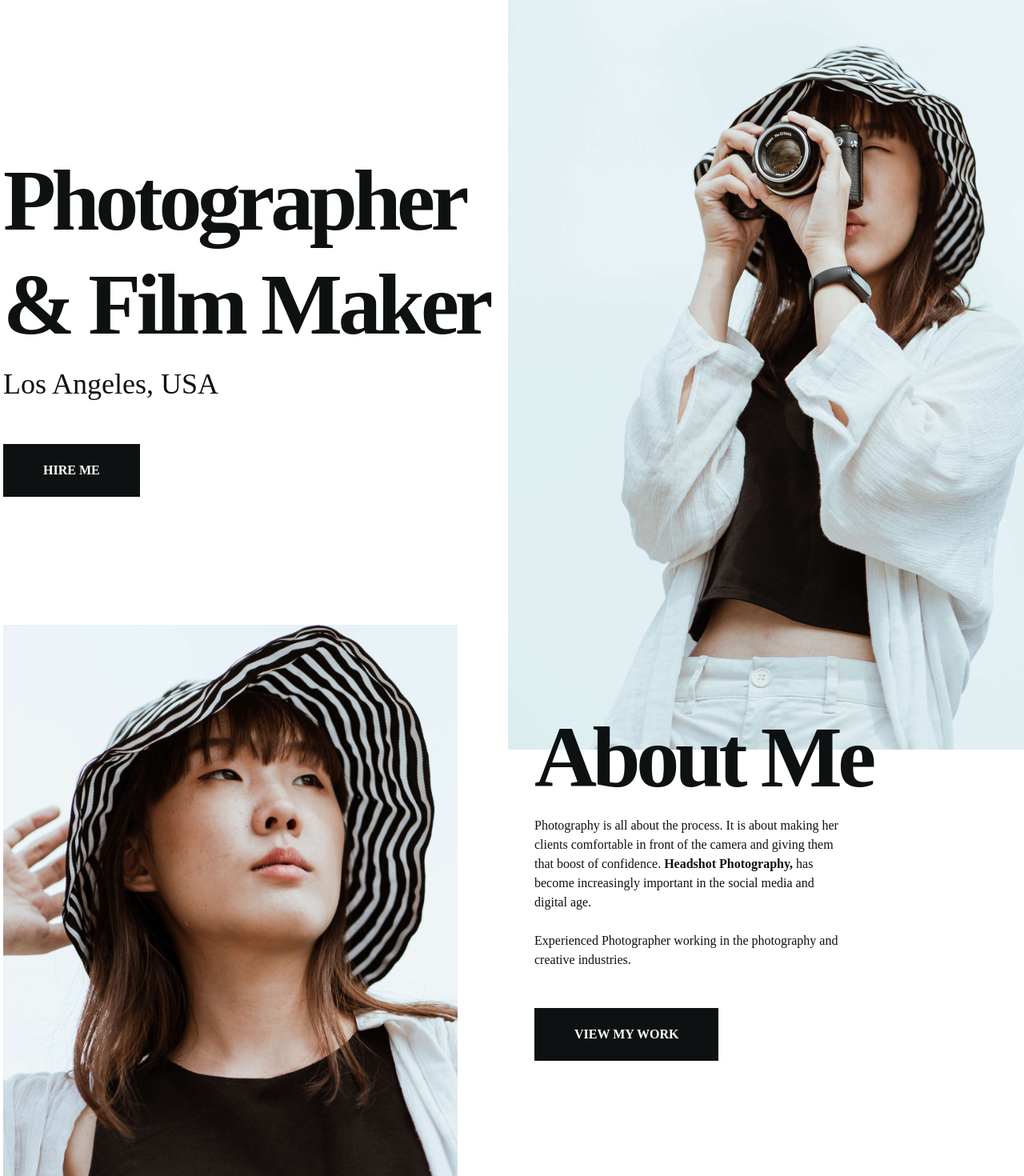
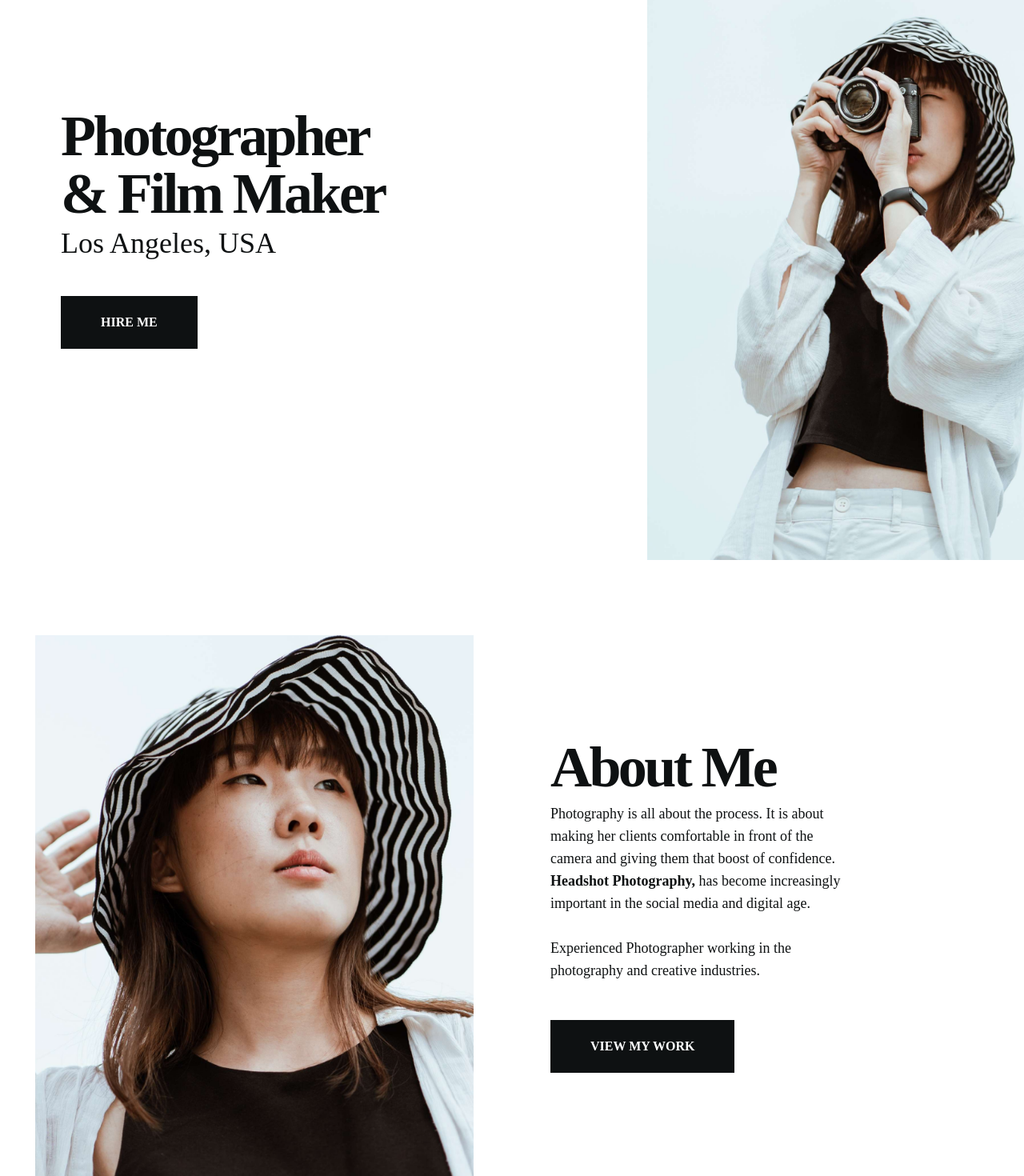
Before and after one commit to AdhurimBerisha/ShotByBane---Photography-Portfolio, a React (Vite) app: page / in a window 1280 px wide. Shown: the part 100-1570 px from the top of the page at 80% size. Built offline with nearby package versions, Linux system fonts and the light colour scheme.

Commit message:
Responsive

```diff
--- a/src/pages/About.tsx
+++ b/src/pages/About.tsx
@@ -28,10 +28,14 @@ const About = () => {
         className="container mx-auto h-full relative"
       >
         {/* text & img wrapper */}
-        <div className="flex flex-col lg:flex-row h-full items-center justify-center gap-x-24 text-center lg:text-left -ml-10 lg:pt-16">
+        <div className="flex flex-col lg:flex-row h-full items-center justify-center gap-x-8 lg:gap-x-24 text-center lg:text-left px-4 sm:px-6 md:px-8 lg:px-0 lg:pt-16 min-h-screen">
           {/* image */}
-          <div className="flex-1 max-h-96 lg:max-h-max order-2 lg:order-none overflow-hidden">
-            <img src="/images/about/woman.png" alt="" />
+          <div className="flex-1 w-full lg:w-auto h-[300px] sm:h-[400px] md:h-[500px] lg:h-full order-2 lg:order-none overflow-hidden">
+            <img
+              src="/images/about/woman.png"
+              alt=""
+              className="w-full h-full object-contain"
+            />
           </div>
           {/* text */}
           <motion.div
@@ -39,10 +43,12 @@ const About = () => {
             animate={{ opacity: 1, y: 0 }}
             exit={{ opacity: 0, y: "-80%" }}
             transition={transition1}
-            className="flex-1 pt-36 pb-14 lg:pt-0 lg:w-auto z-10 flex flex-col justify-center items-center lg:items-start"
+            className="flex-1 pt-24 sm:pt-28 md:pt-32 lg:pt-0 lg:w-auto z-10 flex flex-col justify-center items-center lg:items-start"
           >
-            <h1 className="h1">About me</h1>
-            <p className="mb-12 max-w-sm">
+            <h1 className="h1 text-4xl sm:text-5xl md:text-6xl lg:text-7xl">
+              About me
+            </h1>
+            <p className="mb-8 sm:mb-10 lg:mb-12 max-w-sm text-sm sm:text-base md:text-lg">
               Photography is all about the process. It is about making her
               clients comfortable in front of the camera and giving them that
               boost of confidence.
@@ -55,7 +61,7 @@ const About = () => {
             </p>
             <button
               onClick={() => scrollToSection("portfolio")}
-              className="btn"
+              className="btn text-sm sm:text-base"
             >
               View my work
             </button>
--- a/src/pages/Contact.tsx
+++ b/src/pages/Contact.tsx
@@ -13,38 +13,46 @@ const Contact = () => {
       animate={{ opacity: 1, y: 0 }}
       exit={{ opacity: 0, y: "100%" }}
       transition={transition1}
-      className="section"
+      className="section min-h-screen py-20"
     >
-      <div className="container mx-auto h-full">
-        <div className="flex flex-col lg:flex-row h-full items-center justify-start pt-36 gap-x-8 text-center lg:text-left">
+      <div className="container mx-auto">
+        <div className="flex flex-col lg:flex-row items-center justify-between gap-12 lg:gap-24 pt-96 sm:pt-[32rem] md:pt-[10rem] lg:pt-0">
           {/* text & form */}
           <div
             onMouseEnter={mouseEnterHandler}
             onMouseLeave={mouseLeaveHandler}
-            className="lg:flex-1 lg:pt-32 px-4"
+            className="w-full lg:w-1/2 px-4 lg:px-0"
           >
-            <h1 className="h1">Contact me</h1>
-            <p className="mb-12">I would love to get suggestions from you.</p>
+            <h1 className="h1 text-4xl sm:text-5xl md:text-6xl lg:text-7xl mb-6 lg:mb-8">
+              Contact me
+            </h1>
+            <p className="text-base sm:text-lg md:text-xl mb-8 lg:mb-12 text-gray-600">
+              I would love to get suggestions from you.
+            </p>
             {/* form */}
-            <form className="flex flex-col gap-y-4">
-              <div className="flex gap-x-10">
+            <form className="flex flex-col gap-y-6">
+              <div className="flex flex-col sm:flex-row gap-y-6 sm:gap-x-8">
                 <input
-                  className="outline-none border-b border-b-primary h-[60px] bg-transparent font-secondary w-full pl-3 placeholder:text-[#757879]"
+                  className="outline-none border-b border-b-primary h-[50px] sm:h-[60px] bg-transparent font-secondary w-full pl-3 placeholder:text-[#757879] text-sm sm:text-base"
                   type="text"
                   placeholder="Your name"
                 />
                 <input
-                  className="outline-none border-b border-b-primary h-[60px] bg-transparent font-secondary w-full pl-3 placeholder:text-[#757879]"
+                  className="outline-none border-b border-b-primary h-[50px] sm:h-[60px] bg-transparent font-secondary w-full pl-3 placeholder:text-[#757879] text-sm sm:text-base"
                   type="text"
                   placeholder="Your email address"
                 />
               </div>
               <input
-                className="outline-none border-b border-b-primary h-[60px] bg-transparent font-secondary w-full pl-3 placeholder:text-[#757879]"
+                className="outline-none border-b border-b-primary h-[50px] sm:h-[60px] bg-transparent font-secondary w-full pl-3 placeholder:text-[#757879] text-sm sm:text-base"
                 type="text"
                 placeholder="Your message"
               />
-              <button className="btn mb-[30px] mx-auto lg:mx-0 self-start">
+              <button
+                className="btn w-full sm:w-auto text-sm sm:text-base px-8 py-3 mt-4"
+                onMouseEnter={mouseEnterHandler}
+                onMouseLeave={mouseLeaveHandler}
+              >
                 Send it
               </button>
             </form>
@@ -57,10 +65,14 @@ const Contact = () => {
             animate={{ opacity: 1, y: 0 }}
             exit={{ opacity: 0, y: "100%" }}
             transition={{ transition: transition1, duration: 1.5 }}
-            className="lg:flex-1"
+            className="w-full lg:w-1/2 h-[300px] sm:h-[400px] md:h-[500px] lg:h-[600px]"
           >
-            <div className="bg-[#eef7f9]">
-              <img src="/images/contact/woman.png" alt="" />
+            <div className="bg-[#eef7f9] h-full w-full rounded-lg overflow-hidden">
+              <img
+                src="/images/contact/woman.png"
+                alt="Contact"
+                className="w-full h-full object-contain"
+              />
             </div>
           </motion.div>
         </div>
--- a/src/pages/Home.tsx
+++ b/src/pages/Home.tsx
@@ -24,7 +24,7 @@ const Home = () => {
     >
       <div className="container mx-auto h-full relative">
         {/* text & img wrapper */}
-        <div className="flex flex-col justify-center ">
+        <div className="flex flex-col justify-center min-h-screen">
           {/* text */}
           <motion.div
             initial={{ opacity: 0, y: "-50%" }}
@@ -33,29 +33,29 @@ const Home = () => {
             transition={transition1}
             onMouseEnter={mouseEnterHandler}
             onMouseLeave={mouseLeaveHandler}
-            className="w-full -ml-10 pt-36 pb-14 lg:pt-0 lg:pb-0 lg:w-auto z-10  lg:absolute flex flex-col justify-center items-center lg:items-start"
+            className="w-full px-4 sm:px-6 md:px-8 pt-24 sm:pt-28 md:pt-32 lg:pt-0 pb-14 lg:pb-0 lg:w-auto z-10 lg:absolute flex flex-col justify-center items-center lg:items-start"
           >
-            <h1 className="h1 ">
+            <h1 className="h1 text-4xl sm:text-5xl md:text-6xl lg:text-7xl">
               photographer <br /> & film maker
             </h1>
-            <p className="text-[26px] lg:text-[36px] font-primary mb-4 lg:mb-12">
+            <p className="text-xl sm:text-2xl md:text-3xl lg:text-[36px] font-primary mb-4 lg:mb-12">
               Los Angeles, USA
             </p>
             <button
               onClick={() => scrollToSection("contact")}
-              className="btn mb-[30px]"
+              className="btn mb-[30px] text-sm sm:text-base"
             >
               hire me
             </button>
           </motion.div>
           {/* image */}
-          <div className="flex justify-end max-h-96 lg:max-h-max">
+          <div className="flex justify-center lg:justify-end w-full lg:absolute lg:right-0 lg:top-0 lg:h-full">
             <motion.div
               initial={{ scale: 0 }}
               animate={{ scale: 1 }}
               exit={{ scale: 0 }}
               transition={transition1}
-              className="relative lg:-right-40 overflow-hidden"
+              className="relative lg:-right-40 overflow-hidden h-[300px] sm:h-[400px] md:h-[500px] lg:h-full"
               onMouseEnter={mouseEnterHandler}
               onMouseLeave={mouseLeaveHandler}
             >
@@ -64,6 +64,7 @@ const Home = () => {
                 transition={transition1}
                 src="/images/home/woman.png"
                 alt=""
+                className="w-full h-full object-contain"
               />
             </motion.div>
           </div>
--- a/src/pages/Packages.tsx
+++ b/src/pages/Packages.tsx
@@ -58,13 +58,13 @@ const Pricing = () => {
       animate={{ opacity: 1, y: 0 }}
       exit={{ opacity: 0, y: "100%" }}
       transition={transition1}
-      className="section"
+      className="section min-h-screen"
     >
       <div className="container mx-auto h-full relative">
         <h1
           onMouseEnter={mouseEnterHandler}
           onMouseLeave={mouseLeaveHandler}
-          className="h1 text-center mb-12 pt-24"
+          className="h1 text-4xl sm:text-5xl md:text-6xl lg:text-7xl text-center mb-8 sm:mb-10 lg:mb-12 pt-16 sm:pt-20 md:pt-24"
         >
           Packages
         </h1>
@@ -72,7 +72,7 @@ const Pricing = () => {
         <div
           onMouseEnter={mouseEnterHandler}
           onMouseLeave={mouseLeaveHandler}
-          className="grid grid-cols-1 md:grid-cols-3 gap-8 px-4 lg:px-0 mb-20"
+          className="grid grid-cols-1 sm:grid-cols-2 lg:grid-cols-3 gap-4 sm:gap-6 lg:gap-8 px-4 sm:px-6 md:px-8 lg:px-0 mb-12 sm:mb-16 lg:mb-20"
         >
           {packages.map((pkg, index) => (
             <motion.div
@@ -80,20 +80,24 @@ const Pricing = () => {
               initial={{ opacity: 0, y: 20 }}
               animate={{ opacity: 1, y: 0 }}
               transition={{ delay: 0.2 * (index + 1) }}
-              className={`bg-white rounded-lg shadow-lg p-8 hover:shadow-xl transition-shadow duration-300 flex flex-col h-[500px] ${
+              className={`bg-white rounded-lg shadow-lg p-4 sm:p-6 lg:p-8 hover:shadow-xl transition-shadow duration-300 flex flex-col h-[400px] sm:h-[450px] lg:h-[500px] ${
                 pkg.popular ? "transform scale-105 relative" : ""
               }`}
             >
               {pkg.popular && (
-                <div className="absolute top-0 right-0 bg-primary text-white px-4 py-1 rounded-bl-lg">
+                <div className="absolute top-0 right-0 bg-primary text-white px-3 py-1 sm:px-4 sm:py-1 rounded-bl-lg text-sm sm:text-base">
                   Popular
                 </div>
               )}
               <div className="flex flex-col h-full">
                 <div>
-                  <h3 className="text-2xl font-bold mb-4">{pkg.name}</h3>
-                  <div className="text-3xl font-bold mb-6">{pkg.price}</div>
-                  <ul className="space-y-4">
+                  <h3 className="text-xl sm:text-2xl font-bold mb-2 sm:mb-4">
+                    {pkg.name}
+                  </h3>
+                  <div className="text-2xl sm:text-3xl font-bold mb-4 sm:mb-6">
+                    {pkg.price}
+                  </div>
+                  <ul className="space-y-2 sm:space-y-4 text-sm sm:text-base">
                     {pkg.features.map((feature, featureIndex) => (
                       <li key={featureIndex} className="flex items-center">
                         <span className="mr-2">✓</span>
@@ -104,7 +108,7 @@ const Pricing = () => {
                 </div>
                 <button
                   onClick={() => scrollToSection("contact")}
-                  className="py-3 bg-primary text-white rounded-lg hover:bg-opacity-90 transition-colors duration-300 mt-auto w-[200px] mx-auto"
+                  className="py-2 sm:py-3 bg-primary text-white rounded-lg hover:bg-opacity-90 transition-colors duration-300 mt-auto w-[160px] sm:w-[200px] mx-auto text-sm sm:text-base"
                   onMouseEnter={mouseEnterHandler}
                   onMouseLeave={mouseLeaveHandler}
                 >
--- a/src/pages/Portfolio.tsx
+++ b/src/pages/Portfolio.tsx
@@ -64,7 +64,7 @@ const Portfolio = () => {
         initial={{ opacity: 0, y: -20 }}
         animate={{ opacity: 1, y: 0 }}
         transition={transition1}
-        className="text-8xl font-bold text-center mb-8"
+        className="text-4xl sm:text-5xl md:text-6xl lg:text-8xl font-bold text-center mb-8"
       >
         Portfolio
       </motion.h1>
@@ -73,7 +73,7 @@ const Portfolio = () => {
         initial={{ opacity: 0, y: 20 }}
         animate={{ opacity: 1, y: 0 }}
         transition={transition1}
-        className="flex justify-center gap-4 mb-8"
+        className="flex flex-wrap justify-center gap-2 sm:gap-4 mb-8"
       >
         {categories.map((category) => (
           <button
@@ -82,7 +82,7 @@ const Portfolio = () => {
               setSelectedCategory(category);
               setVisibleItems(ITEMS_PER_PAGE);
             }}
-            className={`btn ${
+            className={`btn text-sm sm:text-base ${
               selectedCategory === category
                 ? "bg-black text-white"
                 : "bg-gray-100 hover:bg-gray-200 text-gray-800"
@@ -105,13 +105,13 @@ const Portfolio = () => {
             className="fixed top-4 right-4 z-50 bg-white bg-opacity-20 hover:bg-opacity-30 text-white rounded-full p-2 transition-all duration-300"
             aria-label="Close"
           >
-            <IoClose className="h-6 w-6" />
+            <IoClose className="h-4 w-4 sm:h-6 sm:w-6" />
           </button>
         )}
       >
         <motion.div
           layout
-          className="grid grid-cols-2 md:grid-cols-3 lg:grid-cols-4 gap-4"
+          className="grid grid-cols-1 sm:grid-cols-2 md:grid-cols-3 lg:grid-cols-4 gap-2 sm:gap-4"
         >
           <AnimatePresence mode="popLayout">
             {displayedImages.map((image, index) => (
@@ -132,7 +132,7 @@ const Portfolio = () => {
                     <img
                       src={image.src}
                       alt={`Gallery ${index + 1}`}
-                      className="w-full h-48 object-cover cursor-pointer rounded-lg shadow-md hover:scale-105 transition-transform duration-300"
+                      className="w-full h-32 sm:h-40 md:h-48 object-cover cursor-pointer rounded-lg shadow-md hover:scale-105 transition-transform duration-300"
                       loading="lazy"
                     />
                     <div className="absolute inset-0 bg-black bg-opacity-0 group-hover:bg-opacity-20 transition-opacity duration-300 rounded-lg" />
@@ -156,7 +156,7 @@ const Portfolio = () => {
             exit={{ opacity: 0, y: 20 }}
             transition={{ duration: 0.3 }}
             onClick={loadMore}
-            className="btn bg-black text-white hover:bg-gray-800"
+            className="btn bg-black text-white hover:bg-gray-800 text-sm sm:text-base"
             onMouseEnter={mouseEnterHandler}
             onMouseLeave={mouseLeaveHandler}
           >
@@ -170,7 +170,7 @@ const Portfolio = () => {
             exit={{ opacity: 0, y: 20 }}
             transition={{ duration: 0.3 }}
             onClick={seeLess}
-            className="btn bg-gray-200 text-gray-800 hover:bg-gray-300"
+            className="btn bg-gray-200 text-gray-800 hover:bg-gray-300 text-sm sm:text-base"
             onMouseEnter={mouseEnterHandler}
             onMouseLeave={mouseLeaveHandler}
           >
```
